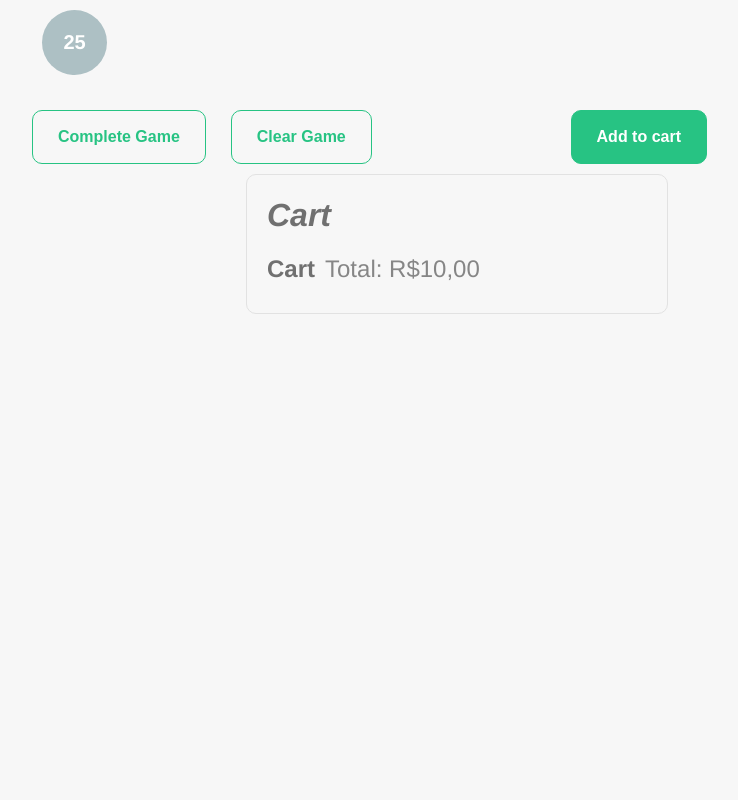
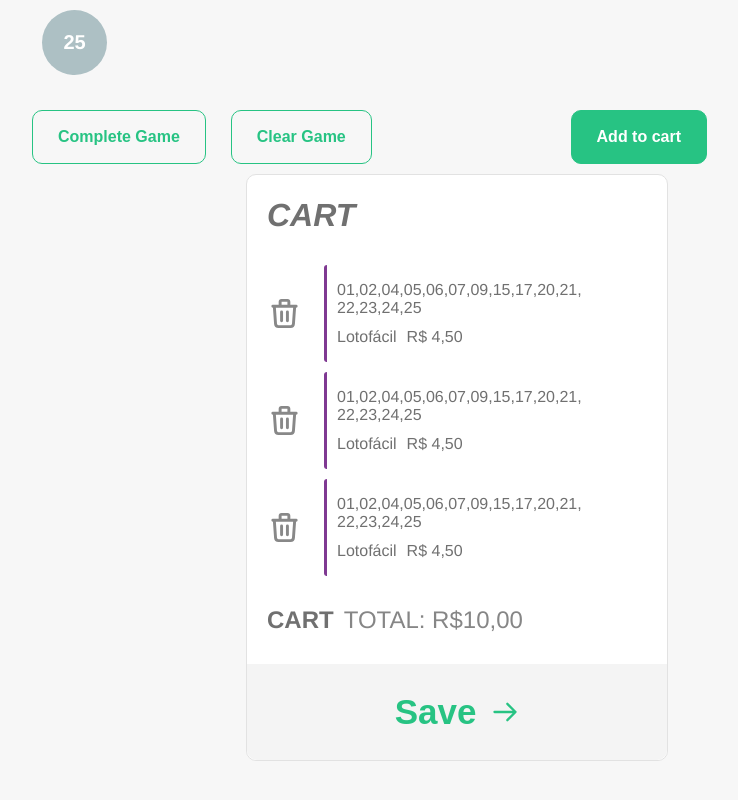
Before and after one commit to Wesleyss071299/ReactksProva, a React (Create React App) app: page / in a window 1280 px wide. Shown: the part 780-1580 px from the top of the page, without its empty margins (183-921 px from the left). Before the commit the page ends 1154 px from the top, so only its background shows below. Built offline with nearby package versions, Linux system fonts and the light colour scheme.

Commit message:
feat: Finished cart styles

```diff
--- a/src/Pages/NewGame/styles.ts
+++ b/src/Pages/NewGame/styles.ts
@@ -36,4 +36,5 @@ export const CartContainer = styled.div`
 	border: 1px solid #e2e2e2;
 	border-radius: 10px;
 	width: 420px;
+	background-color: #FFFFFF;
 `;
--- a/src/components/ButtonsGameType/styles.ts
+++ b/src/components/ButtonsGameType/styles.ts
@@ -10,7 +10,7 @@ export const ButtonGame = styled.button<{color?: string, border?: string}>`
         border-radius: 100px 100px 100px 100px;
         border: ${props => props.border? props.border : 'none'} 2px solid;
         min-width: 103px;
-        background: ${props => props.color};
+        background: ${props => props.color ? props.color: '#fff' };
         margin: 20px 25px 20px 0;
         padding: 5px 10px;
         font-size: 0.875em;
--- a/src/components/Cart/index.tsx
+++ b/src/components/Cart/index.tsx
@@ -1,16 +1,39 @@
 import React from 'react'
-import { CartInfo, TotalCart, TotalCartNumber} from './styles';
+import CartItem from '../CartItem';
+import {CartInfo,
+        TotalCart,
+        TotalCartNumber,
+        CartFooter,
+        SaveButton,
+        IconSaveButton,
+        CartBody
+} from './styles';
 
 const Cart: React.FC = () => {
     return(
         <div>
             <CartInfo>
-                <h1>Cart</h1>
+                <h1>CART</h1>
             </CartInfo>
+
+            <CartBody>
+                <CartItem/>
+                <CartItem/>
+                <CartItem/>
+            </CartBody>
+
             <TotalCart>
-                Cart
-                <TotalCartNumber>Total: R$10,00</TotalCartNumber>
+                CART
+                <TotalCartNumber>TOTAL: R$10,00</TotalCartNumber>
             </TotalCart>
+            <CartFooter>
+                <SaveButton>
+                    Save
+                    <IconSaveButton  width="28px" height="28px" xmlns="http://www.w3.org/2000/svg" fill="none" viewBox="0 0 24 24" stroke="currentColor">
+                            <path strokeLinecap="round" strokeLinejoin="round" strokeWidth="2" d="M14 5l7 7m0 0l-7 7m7-7H3" />
+                    </IconSaveButton>
+                </SaveButton>
+            </CartFooter>
         </div>
     )
 }
--- a/src/components/Cart/styles.ts
+++ b/src/components/Cart/styles.ts
@@ -26,3 +26,36 @@ export const TotalCartNumber = styled.span`
     margin-left: 10px;
     font-weight: lighter;
 `;
+
+export const CartBody = styled.div`
+    max-height: 335px;
+	overflow: auto;
+	margin-bottom: 15px;
+`;
+
+export const CartFooter = styled.div`
+    display: flex;
+	justify-content: center;
+	align-items: center;
+	background: #F4F4F4;
+	border-bottom-left-radius: 10px;
+	border-bottom-right-radius: 10px;
+	height: 96px;
+`;
+
+export const SaveButton = styled.button`
+    display: flex;
+	align-items: center;
+	font-size: 35px;
+	color: #27c383;
+    background: none;
+	padding: 17px 25px;
+	border-radius: 10px;
+	font-weight: 550;
+	cursor: pointer;
+	outline: none;
+`;
+
+export const IconSaveButton = styled.svg`
+    margin-left: 15px;
+`;
--- /dev/null
+++ b/src/components/CartItem/index.tsx
@@ -0,0 +1,18 @@
+import { CartItemContainer, ButtonDelete, CartItemInfo, CartItemPrice } from './styles';
+
+const CartItem = () => {
+    return(
+        <CartItemContainer>
+            <ButtonDelete />
+            <CartItemInfo>
+                <p>01,02,04,05,06,07,09,15,17,20,21, 22,23,24,25</p>
+                <CartItemPrice>
+                    <p>Lotofácil</p>
+                    <p>R$ 4,50</p>
+                </CartItemPrice>
+            </CartItemInfo>
+        </CartItemContainer>
+    )
+}
+
+export default CartItem;
--- /dev/null
+++ b/src/components/CartItem/styles.ts
@@ -0,0 +1,33 @@
+import styled from 'styled-components';
+
+export const CartItemContainer = styled.div`
+    display: flex;
+	align-items: center;
+	margin: 10px 20px;
+`;
+
+export const ButtonDelete = styled.button`
+    background: url(./trash.svg) no-repeat;
+	width: 45px;
+	height: 35px;
+	cursor: pointer;
+	padding: 0;
+	outline: none;
+`;
+
+export const CartItemInfo = styled.div`
+    margin-left: 12px;
+	padding-left: 10px;
+	max-width: 210px;
+	border-top-left-radius: 3px;
+	border-bottom-left-radius: 3px;
+    border-left: 3px solid #7F3992;
+`;
+
+export const CartItemPrice = styled.div`
+    display: flex;
+    p {
+    	margin-right: 10px;
+        margin-top: -5px;
+    }
+`;
--- a/src/index.css
+++ b/src/index.css
@@ -27,3 +27,23 @@ body {
 	font-style: italic;
   color: #707070;
 }
+
+
+::-webkit-scrollbar {
+	width: 5px;
+  }
+
+  /* Track */
+::-webkit-scrollbar-track {
+	background: #f1f1f1;
+}
+
+  /* Handle */
+::-webkit-scrollbar-thumb {
+	background: #27c383;
+}
+
+  /* Handle on hover */
+::-webkit-scrollbar-thumb:hover {
+	background: #27c383;
+}
```
Also changed, not shown: public/trash.svg (added).
